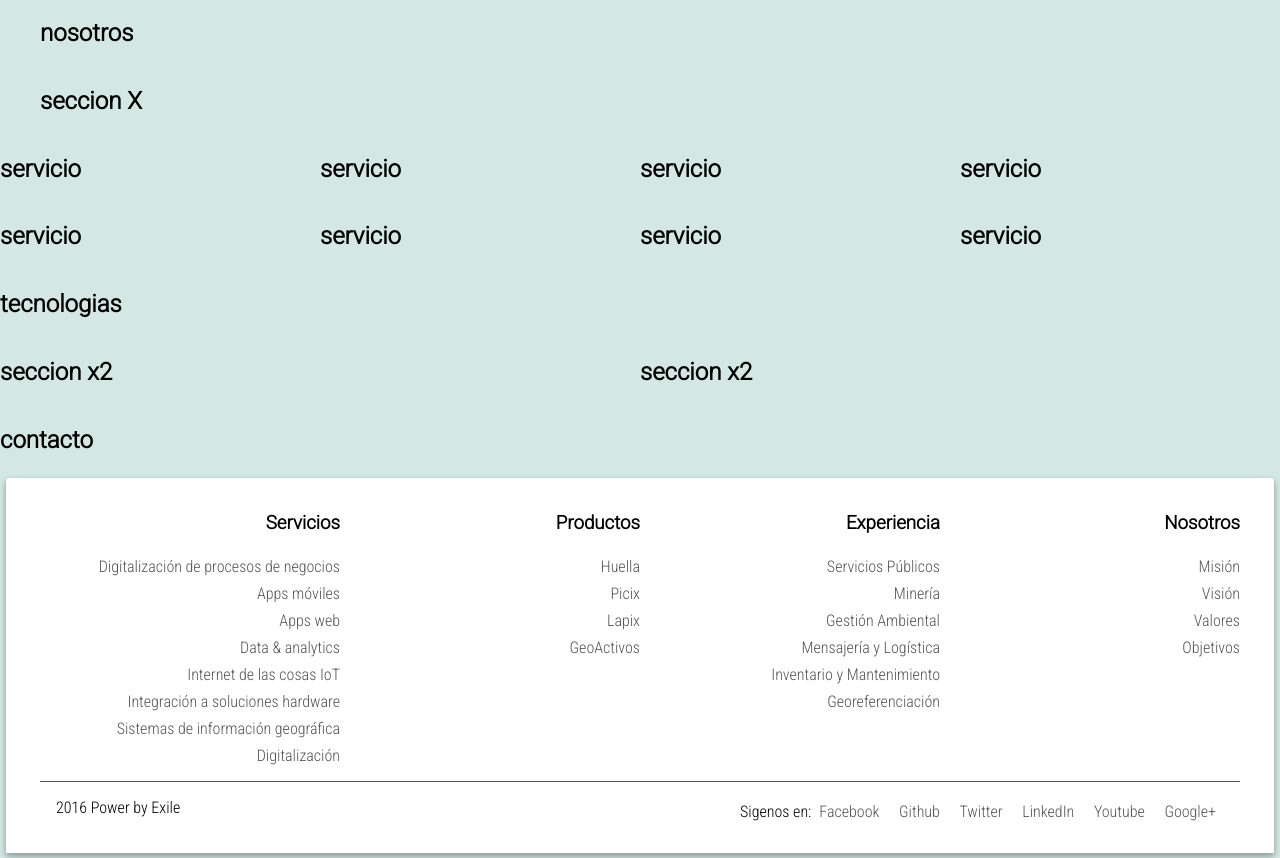
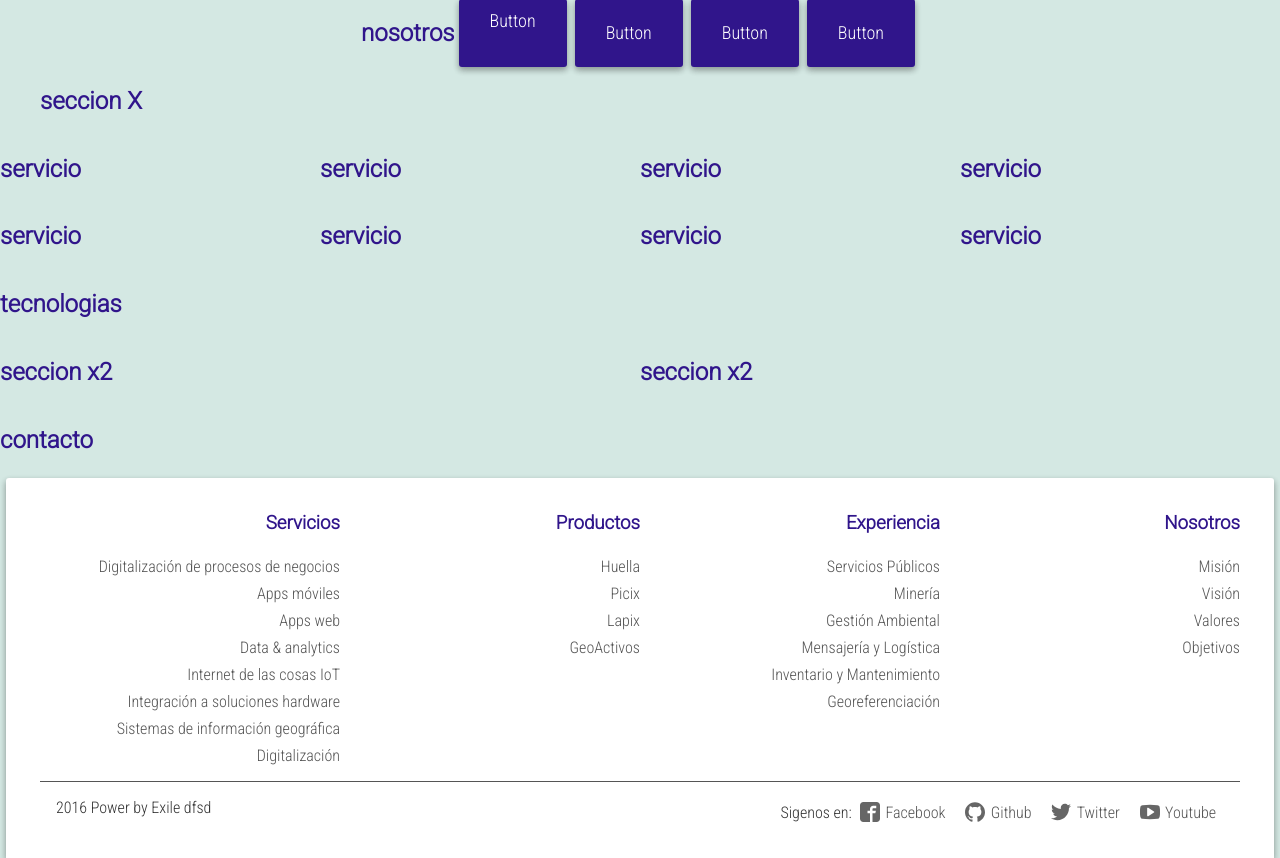
Before and after one commit to exildev/webpage, a Django app: template exile/templates/base.html in a window 1280 px wide. Shown: the part 629-1487 px from the top of the page. Run offline with Django 3.2, Linux system fonts and the light colour scheme; the template is opened without the code that fills it, so the values that code supplies are empty; parts of the project's set-up code (start-up, migrations or seed data) failed here and were passed over.

Commit message:
estilos generales

```diff
--- a/exile/static/exile/resources/css/exile.css
+++ b/exile/static/exile/resources/css/exile.css
@@ -8,7 +8,7 @@ body,
 html, #sheet .header nav > ul > li > a {
   height: 100%; }
 
-#sheet .header .top-header, .card {
+#sheet .header .top-header, .card, a.btn, button, input[type=button], input[type=submit] {
   box-shadow: 0 3px 6px rgba(0, 0, 0, 0.16), 0 3px 6px rgba(0, 0, 0, 0.23); }
 
 * {
@@ -20,7 +20,8 @@ html {
   padding: 0;
   margin: 0;
   font-family: 'Roboto Condensed', sans-serif;
-  background: #d4e8e3; }
+  background: #d4e8e3;
+  color: #333; }
 
 body {
   transition: opacity 0.2s; }
@@ -34,7 +35,8 @@ h3,
 h4,
 h5,
 h6 {
-  font-family: 'Roboto', sans-serif; }
+  font-family: 'Roboto', sans-serif;
+  color: #30158b; }
 
 #sheet {
   display: flex;
@@ -57,6 +59,13 @@ h6 {
       height: 56px;
       border-radius: 0 0 3px 3px;
       transition: top 0.2s; }
+      #sheet .header .top-header .social {
+        color: #333;
+        padding: 12px; }
+        #sheet .header .top-header .social > span {
+          margin-top: 4px; }
+        #sheet .header .top-header .social a > span {
+          vertical-align: sub; }
     #sheet .header .memu {
       transition: all 0.2s;
       position: relative;
@@ -219,4 +228,32 @@ ul {
     display: inline-block;
     padding: 4px 8px; }
 
+.social a > span {
+  vertical-align: sub;
+  margin-right: 2px; }
+
+a.btn, button, input[type=button], input[type=submit] {
+  font-family: 'Roboto Condensed', sans-serif;
+  padding: 10px 30px;
+  margin: 0 4px;
+  color: white;
+  background: #30158b;
+  border: 1px solid transparent;
+  font-size: 18px;
+  text-transform: capitalize;
+  text-decoration: none;
+  cursor: pointer;
+  text-align: center;
+  display: inline-block;
+  border-radius: 3px;
+  transition: all .2s; }
+  a.btn:hover, button:hover, input[type=button]:hover, input[type=submit]:hover {
+    background: #3f1cb7; }
+  a.btn:active, button:active, input[type=button]:active, input[type=submit]:active {
+    box-shadow: none; }
+  a.btn.outline, button.outline, input[type=button].outline, input[type=submit].outline {
+    background: transparent;
+    border: 1px solid #30158b;
+    color: #30158b; }
+
 /*# sourceMappingURL=exile.css.map */
--- a/exile/static/exile/resources/scss/exile.scss
+++ b/exile/static/exile/resources/scss/exile.scss
@@ -16,6 +16,7 @@ html {
     margin: 0;
     font-family: 'Roboto Condensed', sans-serif;
     background: #d4e8e3;
+    color: #333;
 }
 
 body {
@@ -33,6 +34,7 @@ h4,
 h5,
 h6 {
     font-family: 'Roboto', sans-serif;
+    color: $accent;
 }
 
 #sheet {
@@ -65,6 +67,16 @@ h6 {
             border-radius: 0 0 $radio $radio;
             @extend %shadow;
             transition: top 0.2s;
+            .social{
+                color: #333;
+                padding: 12px;
+                > span{
+                    margin-top: 4px;
+                }
+                a > span{
+                    vertical-align: sub;
+                }
+            }
         }
 
         .memu {
@@ -252,3 +264,38 @@ ul {
         }
     }
 }
+.social {
+    a > span {
+        vertical-align: sub;
+        margin-right: 2px;
+    }
+}
+
+a.btn, button, input[type=button], input[type=submit]{
+    font-family: 'Roboto Condensed', sans-serif;
+    padding: 10px 30px;
+    margin: 0 4px;
+    color: white;
+    background: #30158b;
+    border: 1px solid transparent;
+    font-size: 18px;
+    text-transform: capitalize;
+    text-decoration: none;
+    cursor: pointer;
+    text-align: center;
+    display: inline-block;
+    @extend %shadow;
+    border-radius: $radio;
+    transition: all .2s;
+    &:hover{
+        background: lighten($accent, 10%)
+    }
+    &:active{
+        box-shadow: none;
+    }
+    &.outline{
+        background: transparent;
+        border: 1px solid $accent;
+        color: $accent;
+    }
+}
--- a/exile/templates/base.html
+++ b/exile/templates/base.html
@@ -20,15 +20,7 @@
             <div class="row">
                 <div class="col-12 top-header" >
                     <div class="right social">
-                        <span>Sigenos en: </span>
-                        <ul>
-                            <li><a href="#"><span></span>Facebook</a></li>
-                            <li><a href="#"><span></span>Github</a></li>
-                            <li><a href="#"><span></span>Twitter</a></li>
-                            <li><a href="#"><span></span>LinkedIn</a></li>
-                            <li><a href="#"><span></span>Youtube</a></li>
-                            <li><a href="#"><span></span>Google+</a></li>
-                        </ul>
+                        {% include "exile/social.html" %}
                     </div>
                 </div>
             </div>
@@ -199,8 +191,12 @@
 
             </div>
             <div class="row">
-                <div class="col-12 nosotros">
+                <div class="col-12 nosotros center">
                     <h2>nosotros</h2>
+                    <a href="" class="btn">Button</a>
+                    <button type="button" name="button">Button</button>
+                    <input type="button" name="name" value="Button">
+                    <input type="submit" name="name" value="Button">
                 </div>
             </div>
             <div class="row">
@@ -256,8 +252,9 @@
             </div>
             {% endblock %}
             <footer class="rowf card">
-            {% block footer %}
+
                 <div class="row">
+                    {% block footer %}
                     <div class="col-3">
                         <h3>Servicios</h3>
                         <ul>
@@ -344,24 +341,17 @@
                             </li>
                         </ul>
                     </div>
+                    {% endblock %}
                 </div>
                 <div class="row power">
                     <div class="col-2">
-                        2016 Power by Exile
+                        2016 Power by Exile dfsd
                     </div>
                     <div class="col-10 right social">
-                        <span>Sigenos en: </span>
-                        <ul>
-                            <li><a href="#"><span></span>Facebook</a></li>
-                            <li><a href="#"><span></span>Github</a></li>
-                            <li><a href="#"><span></span>Twitter</a></li>
-                            <li><a href="#"><span></span>LinkedIn</a></li>
-                            <li><a href="#"><span></span>Youtube</a></li>
-                            <li><a href="#"><span></span>Google+</a></li>
-                        </ul>
+                        {% include "exile/social.html" %}
                     </div>
                 </div>
-            {% endblock %}
+
             </footer>
         </div>
     </body>
--- /dev/null
+++ b/exile/templates/exile/social.html
@@ -0,0 +1,25 @@
+<span>Sigenos en: </span>
+<ul>
+    <li><a href="#"><span>
+        <svg width="20" height="20" viewBox="0 0 512 512">
+            <path fill="#666" d="M426.675 0h-341.351c-47.125 0-85.324 38.21-85.324 85.343v341.315c0 47.133 38.199 85.342 85.324 85.342h170.676v-224h-64v-64h64v-48c0-44.183 35.817-80 80-80h80v64h-80c-8.837 0-16 7.164-16 16v48h88l-16 64h-72v224h106.675c47.125 0 85.325-38.209 85.325-85.342v-341.315c0-47.133-38.2-85.343-85.325-85.343z"></path>
+        </svg>
+    </span>Facebook</a></li>
+    <li><a href="#"><span>
+            <svg width="20" height="20" viewBox="0 0 512 512">
+                <path fill="#666" d="M256.004 6.321c-141.369 0-256.004 114.609-256.004 255.999 0 113.107 73.352 209.066 175.068 242.918 12.793 2.369 17.496-5.555 17.496-12.316 0-6.102-0.24-26.271-0.348-47.662-71.224 15.488-86.252-30.205-86.252-30.205-11.641-29.588-28.424-37.458-28.424-37.458-23.226-15.889 1.755-15.562 1.755-15.562 25.7 1.805 39.238 26.383 39.238 26.383 22.836 39.135 59.888 27.82 74.502 21.279 2.294-16.543 8.926-27.84 16.253-34.232-56.865-6.471-116.638-28.425-116.638-126.516 0-27.949 10.002-50.787 26.38-68.714-2.658-6.45-11.427-32.486 2.476-67.75 0 0 21.503-6.876 70.42 26.245 20.418-5.674 42.318-8.518 64.077-8.617 21.751 0.099 43.668 2.943 64.128 8.617 48.867-33.122 70.328-26.245 70.328-26.245 13.936 35.264 5.175 61.3 2.518 67.75 16.41 17.928 26.347 40.766 26.347 68.714 0 98.327-59.889 119.975-116.895 126.312 9.182 7.945 17.362 23.523 17.362 47.406 0 34.254-0.298 61.822-0.298 70.254 0 6.814 4.611 14.797 17.586 12.283 101.661-33.888 174.921-129.813 174.921-242.884 0-141.39-114.617-255.999-255.996-255.999z"></path>
+            </svg>
+    </span> Github</a></li>
+    <li><a href="#"><span>
+        <svg style="" height="20" width="20" viewBox="0 0 512 512">
+            <path fill="#666" d="M512 97.209c-18.838 8.354-39.082 14.001-60.33 16.54 21.686-13 38.343-33.585 46.186-58.115-20.298 12.039-42.778 20.78-66.705 25.49-19.16-20.415-46.461-33.17-76.673-33.17-58.011 0-105.044 47.029-105.044 105.039 0 8.233 0.929 16.25 2.72 23.939-87.3-4.382-164.701-46.2-216.509-109.753-9.042 15.514-14.223 33.558-14.223 52.809 0 36.444 18.544 68.596 46.73 87.433-17.219-0.546-33.416-5.271-47.577-13.139-0.010 0.438-0.010 0.878-0.010 1.321 0 50.894 36.209 93.348 84.261 103-8.813 2.4-18.094 3.686-27.674 3.686-6.769 0-13.349-0.66-19.764-1.886 13.368 41.73 52.16 72.103 98.126 72.948-35.95 28.175-81.243 44.967-130.458 44.967-8.479 0-16.84-0.497-25.058-1.47 46.486 29.805 101.701 47.197 161.021 47.197 193.211 0 298.868-160.062 298.868-298.872 0-4.554-0.103-9.084-0.305-13.59 20.528-14.81 38.336-33.31 52.418-54.374z"></path>
+        </svg>
+    </span>Twitter</a></li>
+    <!-- <li><a href="#"><span></span>LinkedIn</a></li> -->
+    <li><a href="#"><span>
+        <svg width="20" height="20" viewBox="0 0 448 448">
+            <path fill="#666" d="M320 224q0-9.25-7.5-13.5l-128-80q-7.75-5-16.25-0.5-8.25 4.5-8.25 14v160q0 9.5 8.25 14 4 2 7.75 2 5 0 8.5-2.5l128-80q7.5-4.25 7.5-13.5zM448 224q0 24-0.25 37.5t-2.125 34.125-5.625 36.875q-4 18.25-17.25 30.75t-31 14.5q-55.5 6.25-167.75 6.25t-167.75-6.25q-17.75-2-31.125-14.5t-17.375-30.75q-3.5-16.25-5.375-36.875t-2.125-34.125-0.25-37.5 0.25-37.5 2.125-34.125 5.625-36.875q4-18.25 17.25-30.75t31-14.5q55.5-6.25 167.75-6.25t167.75 6.25q17.75 2 31.125 14.5t17.375 30.75q3.5 16.25 5.375 36.875t2.125 34.125 0.25 37.5z"></path>
+        </svg>
+    </span>Youtube</a></li>
+    <!-- <li><a href="#"><span></span>Google+</a></li> -->
+</ul>
```
Also changed, not shown: exile/templates/exile/index.html (+4 -32 lines).
